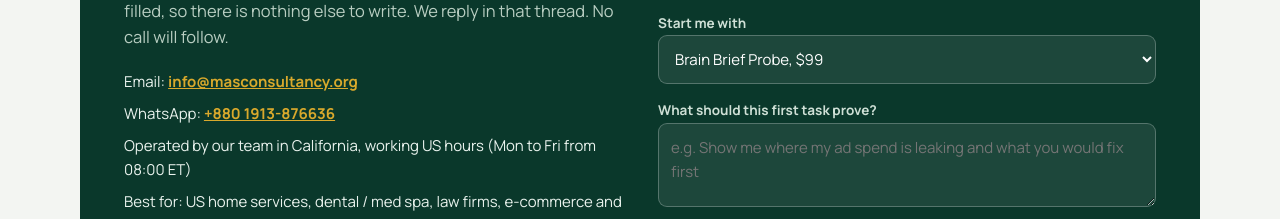
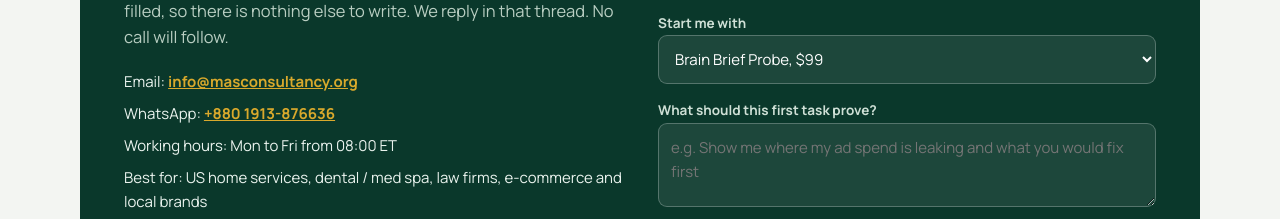
Before and after one commit to mashkursakib/mas-agency-site, a plain HTML site: page start.html in a window 1280 px wide. Shown: the part 550-769 px from the top of the page. Drawn offline with nearby package versions, Linux system fonts and the light colour scheme.

Commit message:
Start page: drop team location, hours only

```diff
--- a/start.html
+++ b/start.html
@@ -57,7 +57,7 @@
               <div class="direct">
                 <span>Email: <a href="mailto:info@masconsultancy.org">info@masconsultancy.org</a></span>
                 <span>WhatsApp: <a href="https://wa.me/8801913876636" target="_blank" rel="noopener">+880 1913-876636</a></span>
-                <span>Operated by our team in California, working US hours (Mon to Fri from 08:00 ET)</span>
+                <span>Working hours: Mon to Fri from 08:00 ET</span>
                 <span>Best for: US home services, dental / med spa, law firms, e-commerce and local brands</span>
               </div>
             </div>
```
